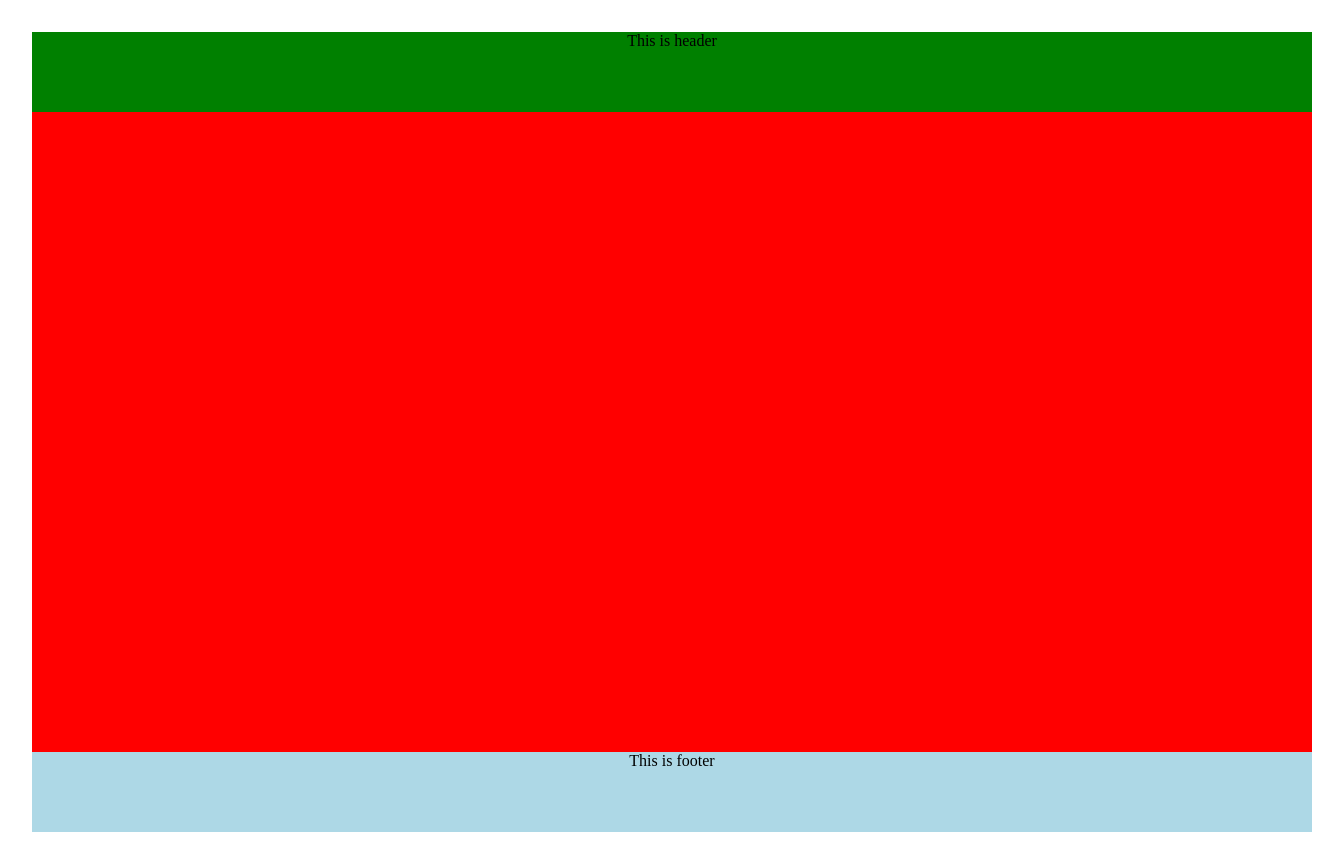
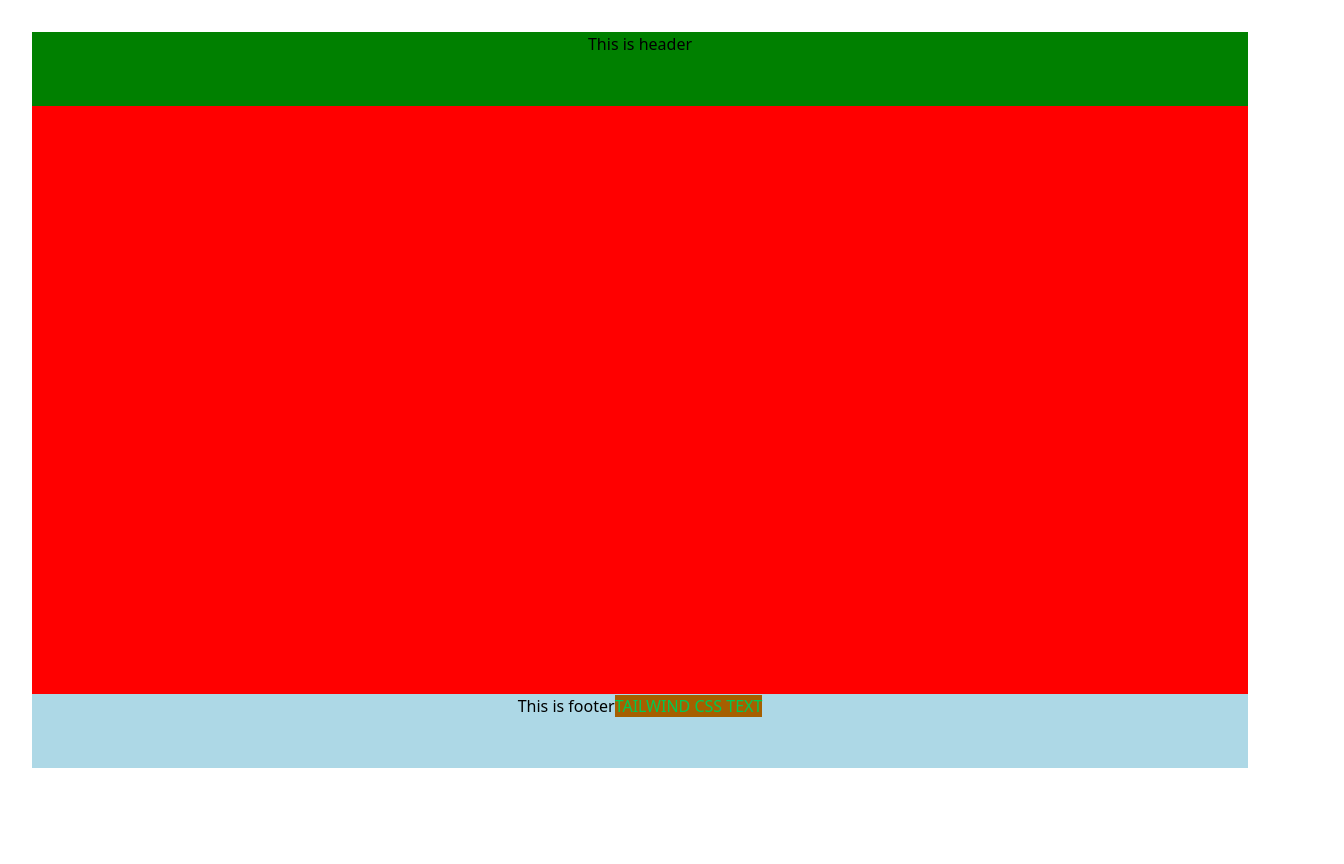
Before and after one commit to MrDuck241/electronics-shop-website, a React (Vite) app in the folder electronics-shop-website/: page / in a window 1280 px wide. Shown: the whole page, 1344 px wide, since content can reach past the window. After the commit the page ends 800 px from the top, so only its background shows below. Built offline with nearby package versions, Linux system fonts and the light colour scheme.

Commit message:
Add tailwind css to project

```diff
--- a/electronics-shop-website/package.json
+++ b/electronics-shop-website/package.json
@@ -10,9 +10,11 @@
     "preview": "vite preview"
   },
   "dependencies": {
+    "@tailwindcss/vite": "^4.1.13",
     "react": "^19.1.1",
     "react-dom": "^19.1.1",
-    "react-router-dom": "^7.8.2"
+    "react-router-dom": "^7.8.2",
+    "tailwindcss": "^4.1.13"
   },
   "devDependencies": {
     "@eslint/js": "^9.33.0",
--- a/electronics-shop-website/src/components/Footer/Footer.tsx
+++ b/electronics-shop-website/src/components/Footer/Footer.tsx
@@ -4,6 +4,7 @@ export default function Footer() {
     return (
         <footer>
             <span>This is footer</span>
+            <span className="text-green-500 bg-yellow-700">TAILWIND CSS TEXT</span>
         </footer>
     )
 }
--- a/electronics-shop-website/src/index.css
+++ b/electronics-shop-website/src/index.css
@@ -1,3 +1,5 @@
+@import "tailwindcss";
+
 #root {
   width: 100%;
   height: 100%;
--- a/electronics-shop-website/vite.config.ts
+++ b/electronics-shop-website/vite.config.ts
@@ -1,7 +1,8 @@
 import { defineConfig } from 'vite'
+import tailwindcss from '@tailwindcss/vite'
 import react from '@vitejs/plugin-react-swc'
 
 // https://vite.dev/config/
 export default defineConfig({
-  plugins: [react()],
+  plugins: [react(), tailwindcss()],
 })
```
Also changed, not shown: 1 other file (tests, documents, lock files or other folders).
